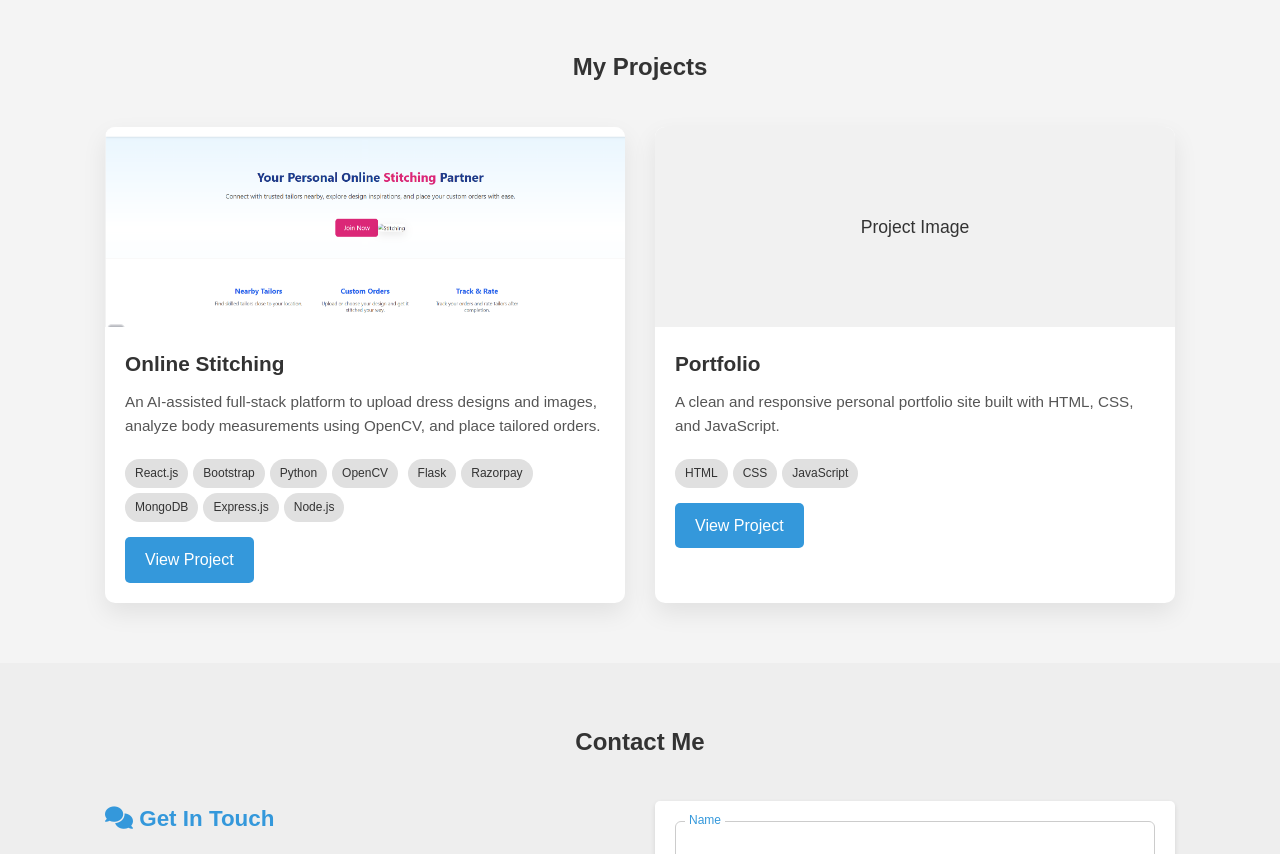
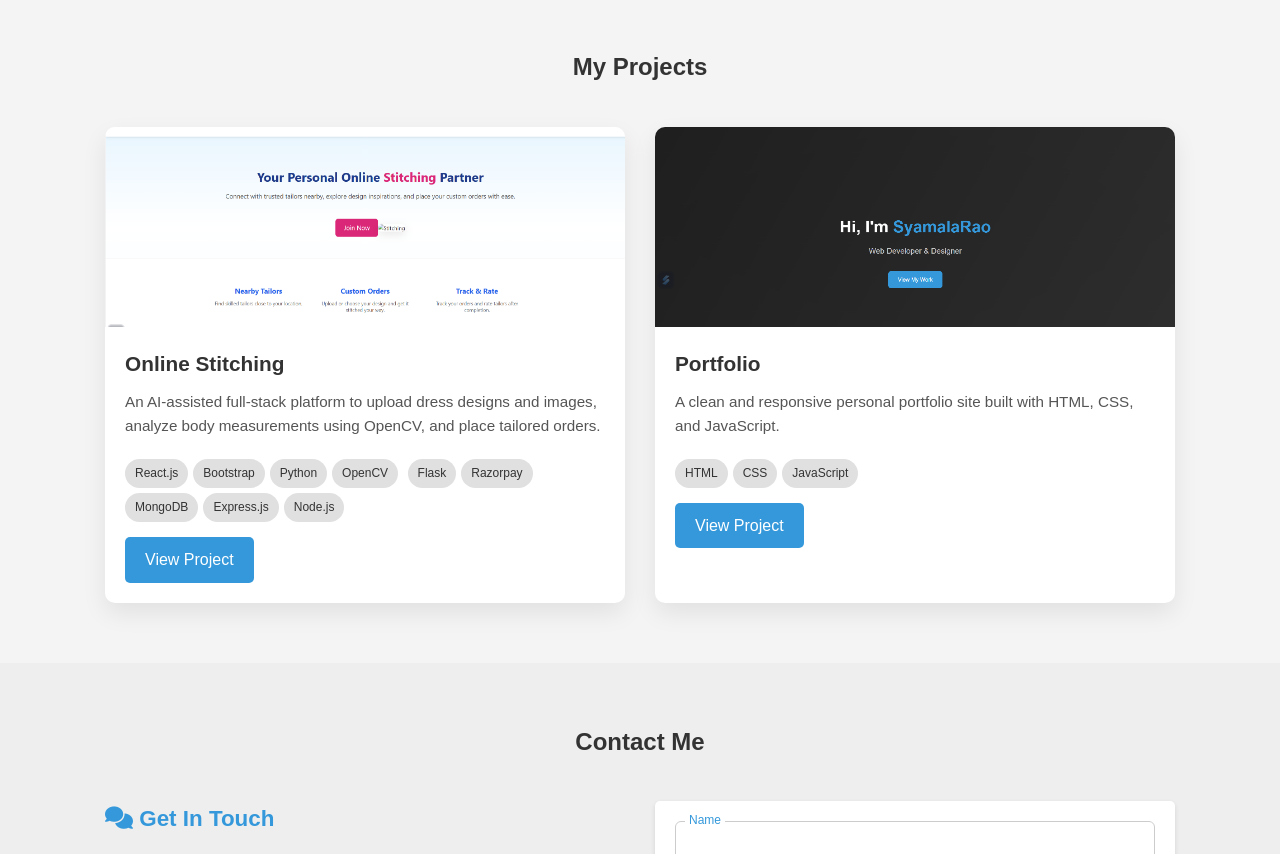
Before and after one commit to syam34/my-portfolio, a plain HTML site: page index.html in a window 1280 px wide. Shown: the part 2380-3234 px from the top of the page. Drawn offline with Linux system fonts and the light colour scheme.

```diff
--- a/index.html
+++ b/index.html
@@ -142,9 +142,7 @@
 
       <!-- Project 2 -->
       <div class="project-card-modern">
-        <div class="project-img-modern" style="background-color: #f1f1f1; display: flex; align-items: center; justify-content: center;">
-          <span style="font-size: 1.1rem;">Project Image</span>
-        </div>
+        <img src="./images/project 2 pic.png" alt="Portfolio" class="project-img-modern" />
         <div class="project-content">
           <h3>Portfolio</h3>
           <p>A clean and responsive personal portfolio site built with HTML, CSS, and JavaScript.</p>
```
Also changed, not shown: images/project 2 pic.png (added).
